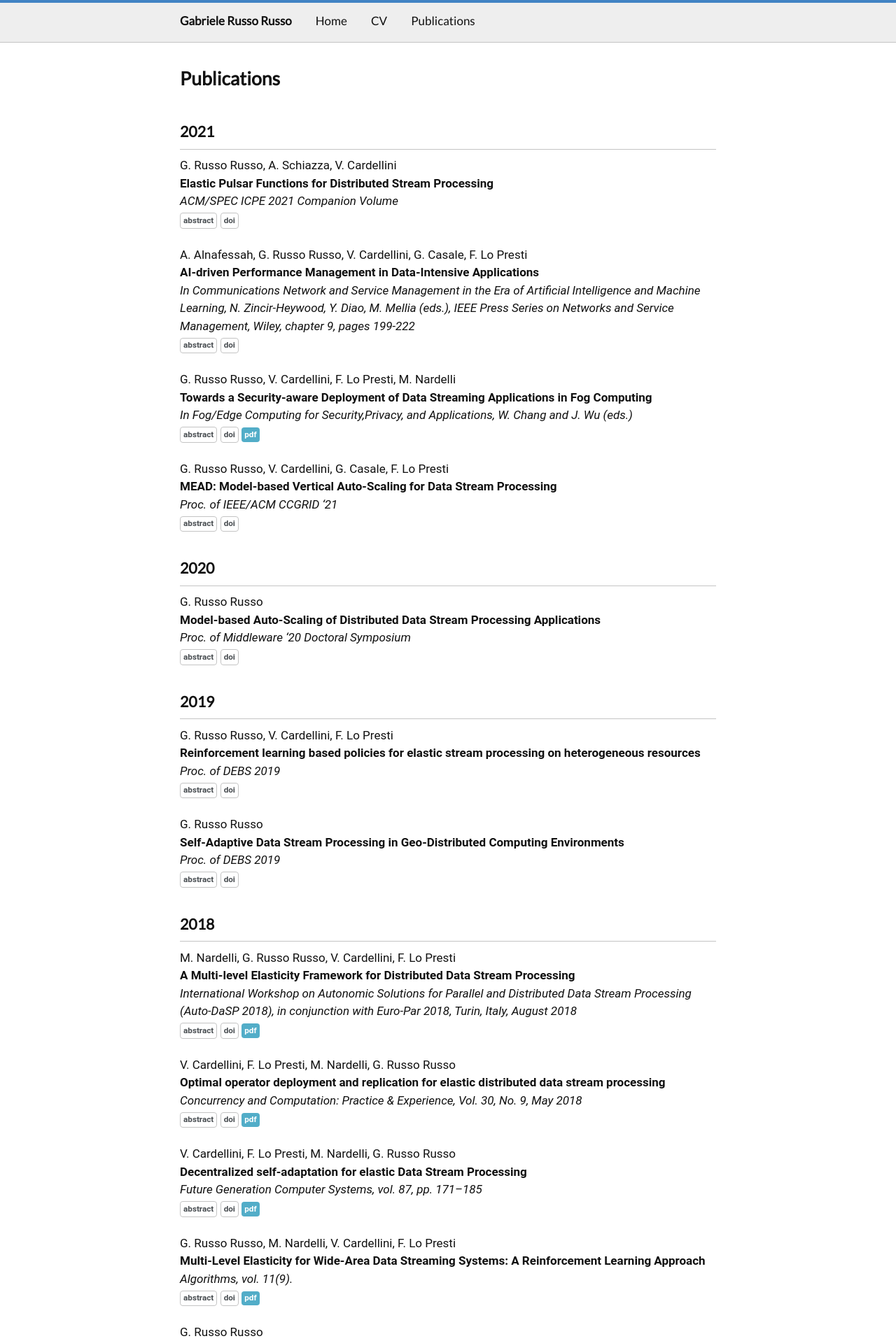
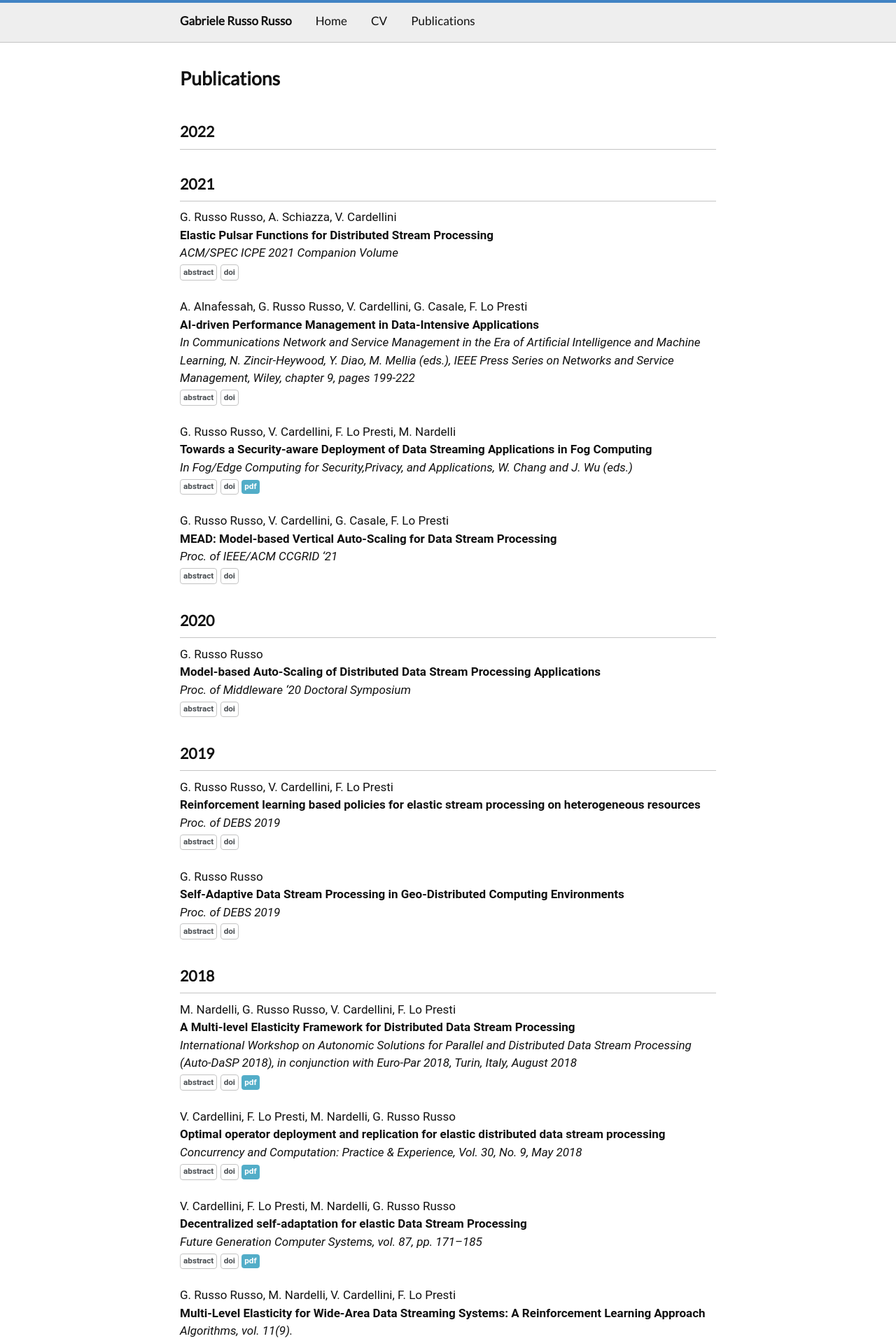
Before and after one commit to grussorusso/grussorusso.github.io, a Jekyll site: the page built from _pages/publications.md, in a window 1280 px wide. Shown: the top 1917 px of the page at 70% size. Built offline with Jekyll 4.4.1, drawn with Linux system fonts in a browser that asks for light colours; nearby versions of some CDN libraries; some web fonts are replaced.

Commit message:
Minor CSS changes

```diff
--- a/_pages/publications.md
+++ b/_pages/publications.md
@@ -6,7 +6,7 @@
 permalink: /publications.html
 ---
 
-{% assign years = "2021,2020,2019,2018,2017" | split: "," %}
+{% assign years = "2022,2021,2020,2019,2018,2017" | split: "," %}
 
 {% for year in years %}
 <h2>{{ year }}</h2>
--- a/_sass/minimal-mistakes/_base.scss
+++ b/_sass/minimal-mistakes/_base.scss
@@ -72,7 +72,8 @@
 }
 
 p {
-  margin-bottom: 1.3em;
+  margin-bottom: 0.7em;
+  margin-top: 0.3em;
 }
 
 u,
@@ -398,3 +399,7 @@
     }
   }
 }
+
+ul {
+	padding-left: 1.1em;
+}
```
Also changed, not shown: _publications/debs19.md (+1 -1 lines).
